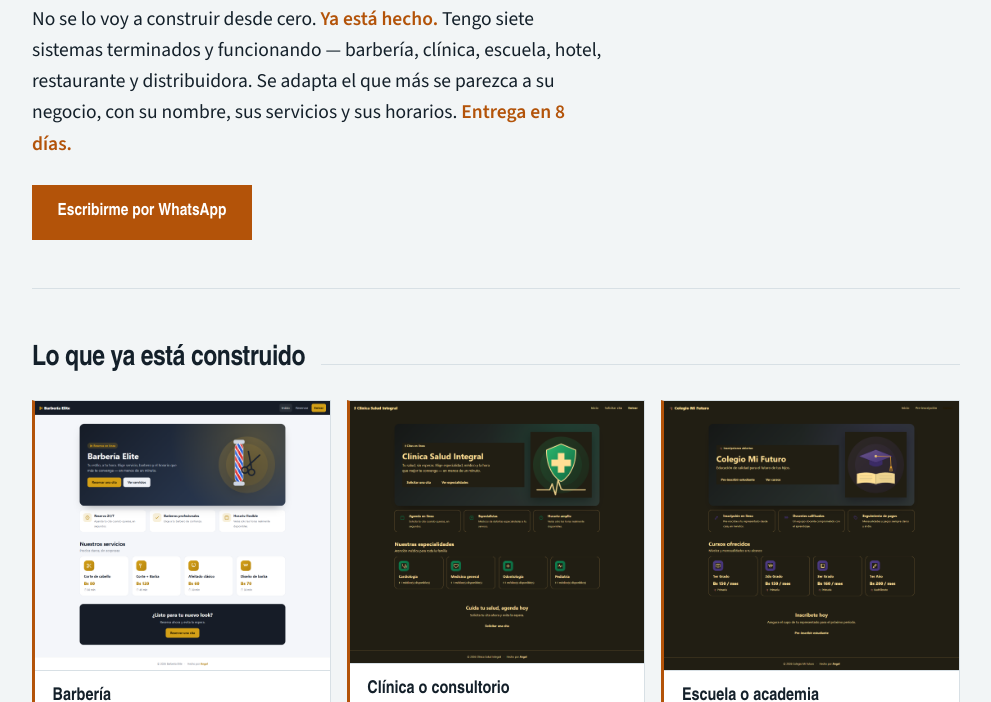
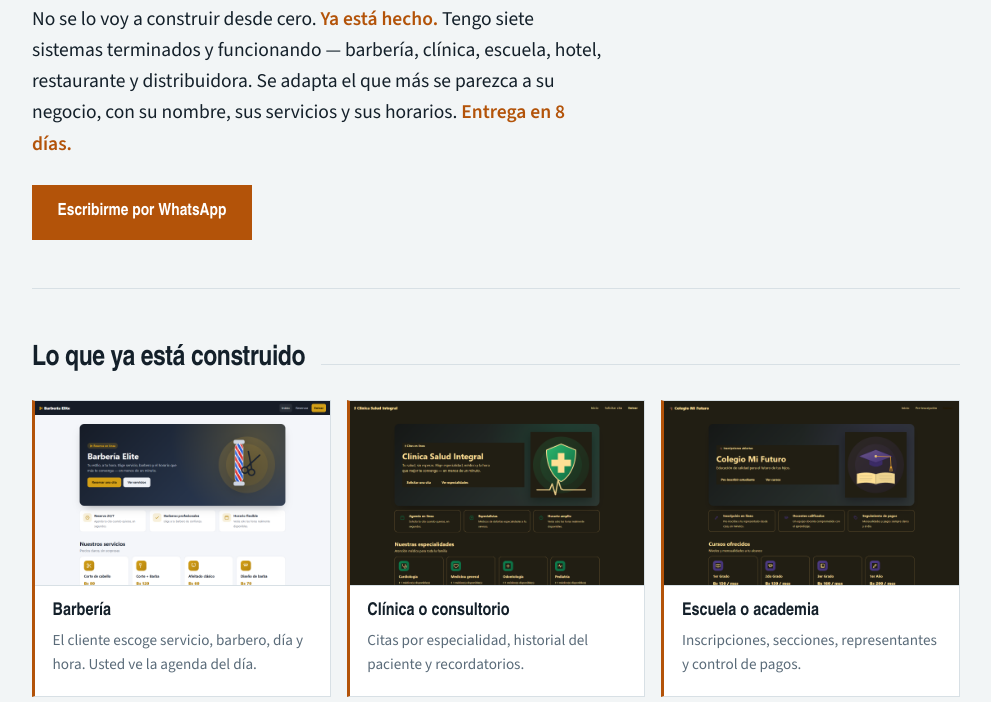
Before and after one commit to angelguerrrwro-rgb/angelguerrrwro-rgb.github.io, a plain HTML site: page sistemas.html in a window 1280 px wide. Shown: the part 250-952 px from the top of the page, without its empty margins (144-1135 px from the left). Drawn offline with nearby package versions, Linux system fonts and the light colour scheme; a web font is replaced by a local one.

Commit message:
Recorta las capturas de la pagina de venta a una altura fija
Las capturas son pantallazos completos de hasta 2206 px de alto y
descuadraban las fichas en el telefono. Ahora se recortan a 185 px
mostrando la parte de arriba, que es la util.

Co-Authored-By: Claude Opus 5 <noreply@anthropic.com>

```diff
--- a/sistemas.html
+++ b/sistemas.html
@@ -52,7 +52,8 @@ section{padding-block:clamp(2.2rem,6vw,3.4rem);border-bottom:1px solid var(--lin
 @media(min-width:640px){.rejilla{grid-template-columns:1fr 1fr}}
 @media(min-width:960px){.rejilla{grid-template-columns:1fr 1fr 1fr}}
 .caso{background:var(--ficha);border:1px solid var(--linea);border-left:3px solid var(--senal);overflow:hidden}
-.caso img{display:block;width:100%;height:auto;border-bottom:1px solid var(--linea)}
+.caso img{display:block;width:100%;height:185px;object-fit:cover;object-position:top center;
+          border-bottom:1px solid var(--linea);background:var(--papel)}
 .caso .cuerpo{padding:1rem 1.1rem 1.2rem}
 .caso h3{font-size:1.1rem;font-weight:700}
 .caso p{margin:.4rem 0 0;color:var(--apagado);font-size:.95rem}
```
